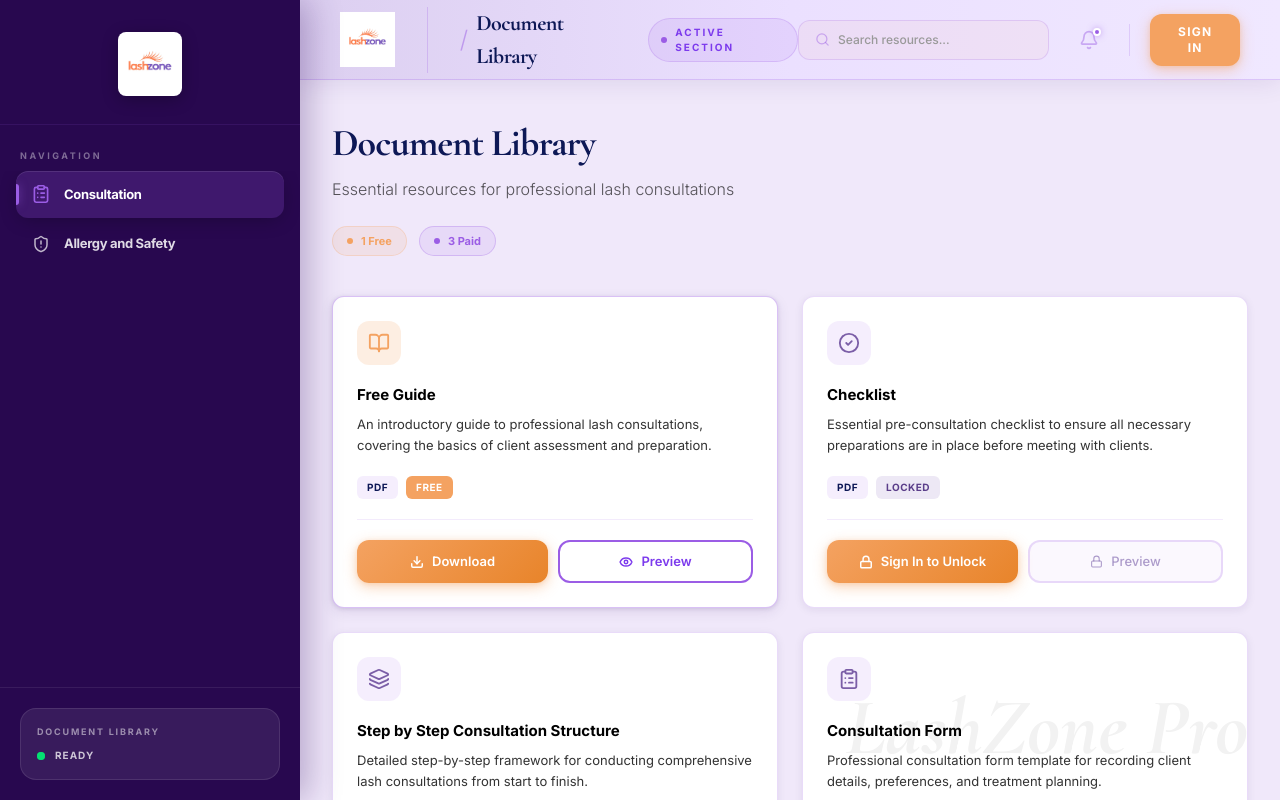
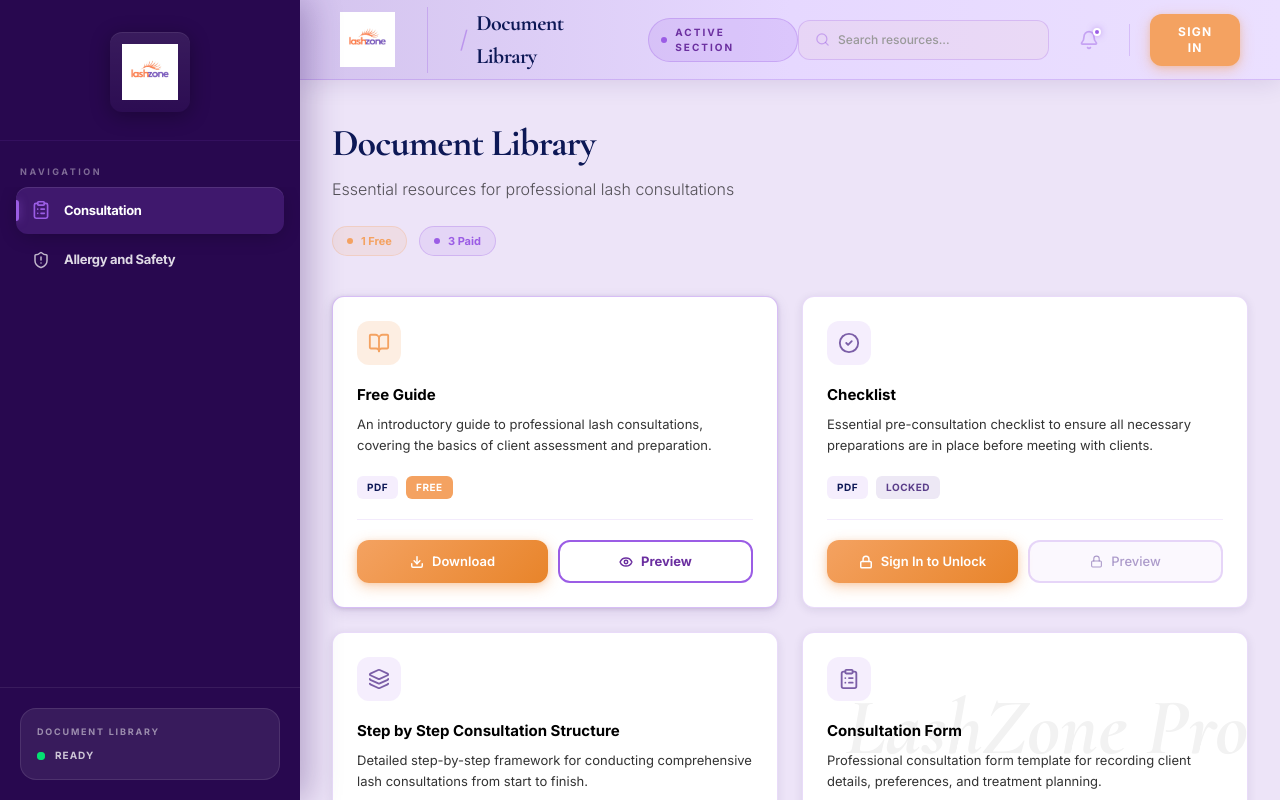
Before and after one commit to karolinavilmane-droid/-lashzone-pro-hub, a React (Vite) app: page / in a window 1280 px wide. Built offline with nearby package versions, Linux system fonts and the light colour scheme; no server answers.

Commit message:
Improve UI contrast, branding consistency, and mobile layout

```diff
--- a/src/components/AllergySafetyView.tsx
+++ b/src/components/AllergySafetyView.tsx
@@ -11,7 +11,7 @@ export default function AllergySafetyView() {
   const paidCount = ALLERGY_SAFETY_RESOURCES.filter(r => !r.isFree).length;
 
   return (
-    <div className="min-h-screen bg-[#F0E8FA]">
+    <div className="min-h-screen bg-[#EDE4F8]">
       <div className="px-4 md:px-8 py-6 md:py-10 max-w-6xl mx-auto">
 
         {/* Heading */}
--- a/src/components/ConsultationView.tsx
+++ b/src/components/ConsultationView.tsx
@@ -11,7 +11,7 @@ export default function ConsultationView() {
   const paidCount = RESOURCES.filter(r => !r.isFree).length;
 
   return (
-    <div className="min-h-screen bg-[#F0E8FA]">
+    <div className="min-h-screen bg-[#EDE4F8]">
       <div className="px-4 md:px-8 py-6 md:py-10 max-w-6xl mx-auto">
 
         {/* Heading */}
--- a/src/components/Header.tsx
+++ b/src/components/Header.tsx
@@ -43,8 +43,8 @@ export default function Header({ selectedId, onHome }: HeaderProps) {
 
   return (
     <header
-      className="flex items-center justify-between px-4 md:px-10 h-16 md:h-20 bg-gradient-to-r from-[#DCCFF0] via-[#EBE0FF] to-[#F0E8FF] sticky top-0 z-[40]"
-      style={{ borderBottom: '1px solid rgba(155, 93, 229, 0.25)', boxShadow: '0 2px 24px rgba(45,10,94,0.10)' }}
+      className="flex items-center justify-between px-4 md:px-10 h-16 md:h-20 bg-gradient-to-r from-[#D4C4EE] via-[#E6D8FF] to-[#EBE0FF] sticky top-0 z-[40]"
+      style={{ borderBottom: '1px solid rgba(155, 93, 229, 0.28)', boxShadow: '0 2px 24px rgba(45,10,94,0.12)' }}
     >
       {/* ── Left: logo + section title ── */}
       <div className="flex items-center gap-3 md:gap-8">
@@ -62,7 +62,7 @@ export default function Header({ selectedId, onHome }: HeaderProps) {
 
         <div
           className="flex items-center gap-2 md:gap-6 pl-3 md:pl-8"
-          style={{ borderLeft: '1px solid rgba(155, 93, 229, 0.25)' }}
+          style={{ borderLeft: '1px solid rgba(155, 93, 229, 0.30)' }}
         >
           <div className="flex items-center gap-1.5 md:gap-2">
             <span className="text-[#9B5DE5]/50 text-lg md:text-2xl font-light leading-none">/</span>
@@ -74,10 +74,10 @@ export default function Header({ selectedId, onHome }: HeaderProps) {
           {selectedId && (
             <div
               className="hidden lg:flex items-center gap-2 px-3 py-1.5 rounded-full"
-              style={{ background: 'rgba(155,93,229,0.10)', border: '1px solid rgba(155,93,229,0.22)' }}
+              style={{ background: 'rgba(155,93,229,0.14)', border: '1px solid rgba(155,93,229,0.30)' }}
             >
               <div className="w-1.5 h-1.5 rounded-full bg-[#9B5DE5]" />
-              <span className="text-[10px] font-black text-[#7C3AED] uppercase tracking-[0.2em]">
+              <span className="text-[10px] font-black text-[#6B2FA0] uppercase tracking-[0.2em]">
                 Active Section
               </span>
             </div>
@@ -90,7 +90,7 @@ export default function Header({ selectedId, onHome }: HeaderProps) {
         {/* Search */}
         <div
           className="hidden lg:flex items-center rounded-xl px-4 py-2.5 group transition-all w-64 focus-within:border-brand-accent/50"
-          style={{ background: 'rgba(244,162,97,0.06)', border: '1px solid rgba(155,93,229,0.20)' }}
+          style={{ background: 'rgba(244,162,97,0.06)', border: '1px solid rgba(155,93,229,0.25)' }}
           onFocusCapture={e => (e.currentTarget.style.boxShadow = 'var(--shadow-brand-md)')}
           onBlurCapture={e  => (e.currentTarget.style.boxShadow = 'var(--shadow-brand-sm)')}
         >
@@ -105,13 +105,13 @@ export default function Header({ selectedId, onHome }: HeaderProps) {
         <div className="flex items-center gap-2 md:gap-4">
           {/* Bell */}
           <button
-            className="p-1.5 md:p-2.5 text-[#9B5DE5]/45 hover:text-[#9B5DE5] hover:bg-[#F4EDFF] rounded-lg md:rounded-xl transition-all relative"
+            className="p-1.5 md:p-2.5 text-[#9B5DE5]/45 hover:text-[#9B5DE5] hover:bg-[#EBE0FF] rounded-lg md:rounded-xl transition-all relative"
           >
             <Bell size={16} className="md:w-[20px] md:h-[20px]" />
             <span className="absolute top-1.5 md:top-2 right-1.5 md:right-2 w-1.5 md:w-2 h-1.5 md:h-2 bg-brand-accent rounded-full border-2 border-white" style={{ boxShadow: '0 0 6px rgba(155,93,229,0.5)' }} />
           </button>
 
-          <div className="h-6 md:h-8 w-px mx-0.5 md:mx-1" style={{ background: 'rgba(155,93,229,0.20)' }} />
+          <div className="h-6 md:h-8 w-px mx-0.5 md:mx-1" style={{ background: 'rgba(155,93,229,0.25)' }} />
 
           {user ? (
             /* ── Logged-in user block ── */
--- a/src/components/Layout.tsx
+++ b/src/components/Layout.tsx
@@ -19,7 +19,7 @@ interface LayoutProps {
 
 export default function Layout({ children, selectedId, onSelect, onHome }: LayoutProps) {
   return (
-    <div className="flex min-h-screen bg-[#F0E8FA] text-brand-ink selection:bg-brand-primary/20 selection:text-brand-primary overflow-hidden">
+    <div className="flex min-h-screen bg-[#EDE4F8] text-brand-ink selection:bg-brand-primary/20 selection:text-brand-primary overflow-hidden">
       {/* Sidebar - Fixed Rail */}
       <Sidebar selectedId={selectedId || null} onSelect={onSelect || (() => {})} onHome={onHome || (() => {})} />
 
--- a/src/components/ResourceCard.tsx
+++ b/src/components/ResourceCard.tsx
@@ -58,16 +58,16 @@ export default function ResourceCard({ resource }: { resource: Resource }) {
     ? [
         'bg-white',
         'border border-[rgba(155,93,229,0.22)]',
-        'shadow-[0_2px_8px_rgba(42,27,74,0.08)]',
-        'hover:shadow-[0_6px_24px_rgba(42,27,74,0.14)]',
+        'shadow-[0_2px_10px_rgba(42,27,74,0.10)]',
+        'hover:shadow-[0_8px_28px_rgba(42,27,74,0.16)]',
         'hover:border-[rgba(155,93,229,0.40)]',
       ].join(' ')
     : [
         'bg-white',
-        'border border-[rgba(155,93,229,0.38)]',
+        'border border-[rgba(155,93,229,0.40)]',
         'shadow-brand-sm',
-        'hover:shadow-[0_6px_24px_rgba(42,27,74,0.14)]',
-        'hover:border-[rgba(155,93,229,0.60)]',
+        'hover:shadow-[0_8px_28px_rgba(42,27,74,0.16)]',
+        'hover:border-[rgba(155,93,229,0.65)]',
         'hover:-translate-y-0.5',
       ].join(' ');
 
@@ -157,7 +157,7 @@ export default function ResourceCard({ resource }: { resource: Resource }) {
                 <div
                   className={`${btnBase} cursor-not-allowed`}
                   style={{
-                    border: '2px solid rgba(155,93,229,0.20)',
+                    border: '2px solid rgba(155,93,229,0.22)',
                     color: 'rgba(107,79,160,0.55)',
                     background: 'rgba(155,93,229,0.04)',
                   }}
@@ -170,17 +170,17 @@ export default function ResourceCard({ resource }: { resource: Resource }) {
                   onClick={handlePreview}
                   className={`${btnBase}`}
                   style={{
-                    border: '2px solid #9B5DE5',
-                    color: '#7C3AED',
-                    fontWeight: 600,
+                    border: '2.5px solid #9B5DE5',
+                    color: '#6B2FA0',
+                    fontWeight: 700,
                     background: '#fff',
                     transition: 'transform 160ms ease, box-shadow 160ms ease, background 160ms ease, border-color 160ms ease',
                   }}
                   onMouseEnter={e => {
-                    e.currentTarget.style.background = '#EDE0FF';
+                    e.currentTarget.style.background = '#E8D8FF';
                     e.currentTarget.style.borderColor = '#7C3AED';
                     e.currentTarget.style.transform = 'translateY(-1px)';
-                    e.currentTarget.style.boxShadow = '0 4px 14px rgba(155,93,229,0.25)';
+                    e.currentTarget.style.boxShadow = '0 4px 16px rgba(155,93,229,0.28)';
                   }}
                   onMouseLeave={e => {
                     e.currentTarget.style.background = '#fff';
@@ -237,17 +237,17 @@ export default function ResourceCard({ resource }: { resource: Resource }) {
                 onClick={handlePreview}
                 className={`${btnBase}`}
                 style={{
-                  border: '2px solid #9B5DE5',
-                  color: '#7C3AED',
-                  fontWeight: 600,
+                  border: '2.5px solid #9B5DE5',
+                  color: '#6B2FA0',
+                  fontWeight: 700,
                   background: '#fff',
                   transition: 'transform 160ms ease, box-shadow 160ms ease, background 160ms ease, border-color 160ms ease',
                 }}
                 onMouseEnter={e => {
-                  e.currentTarget.style.background = '#EDE0FF';
+                  e.currentTarget.style.background = '#E8D8FF';
                   e.currentTarget.style.borderColor = '#7C3AED';
                   e.currentTarget.style.transform = 'translateY(-1px)';
-                  e.currentTarget.style.boxShadow = '0 4px 14px rgba(155,93,229,0.25)';
+                  e.currentTarget.style.boxShadow = '0 4px 16px rgba(155,93,229,0.28)';
                 }}
                 onMouseLeave={e => {
                   e.currentTarget.style.background = '#fff';
--- a/src/components/Sidebar.tsx
+++ b/src/components/Sidebar.tsx
@@ -80,17 +80,17 @@ export default function Sidebar({ selectedId, onSelect, onHome }: SidebarProps)
   const SidebarContent = ({ isMobile = false }: { isMobile?: boolean }) => (
     <div className="flex flex-col h-full bg-brand-primary-deep text-white">
       {/* Branding */}
-      <div className="px-8 pt-8 pb-7" style={{ borderBottom: '1px solid rgba(155,93,229,0.12)' }}>
+      <div className="px-8 pt-8 pb-7" style={{ borderBottom: '1px solid rgba(155,93,229,0.10)' }}>
         <div
           className="flex items-center justify-center cursor-pointer group"
           onClick={() => { onHome(); if (isMobile) setIsOpen(false); }}
         >
           {BRANDING.logoUrl ? (
-            <div className="group-hover:scale-105 transition-transform duration-500 ease-[cubic-bezier(0.34,1.56,0.64,1)]">
+            <div className="relative rounded-xl bg-gradient-to-b from-[rgba(255,255,255,0.08)] to-[rgba(255,255,255,0.02)] p-3 shadow-[inset_0_1px_0_rgba(255,255,255,0.08),0_4px_20px_rgba(0,0,0,0.30)] group-hover:scale-105 transition-transform duration-500 ease-[cubic-bezier(0.34,1.56,0.64,1)]">
               <img
                 src="/logo.jpg"
                 alt={BRANDING.businessName}
-                className="h-16 w-auto object-contain rounded-lg shadow-[0_4px_16px_rgba(0,0,0,0.25)]"
+                className="h-14 w-auto object-contain"
                 referrerPolicy="no-referrer"
               />
             </div>
--- a/src/components/WelcomeView.tsx
+++ b/src/components/WelcomeView.tsx
@@ -102,7 +102,7 @@ export default function WelcomeView({ onSelectAction }: { onSelectAction: (id: s
           <motion.div
             key={i}
             variants={itemVariants}
-            className="p-5 md:p-8 bg-white border border-[rgba(155,93,229,0.25)] rounded-2xl md:rounded-3xl shadow-brand-sm hover:shadow-brand-md transition-all group cursor-default"
+            className="p-5 md:p-8 bg-white border border-[rgba(155,93,229,0.28)] rounded-2xl md:rounded-3xl shadow-brand-sm hover:shadow-brand-md transition-all group cursor-default"
           >
             <div className="flex items-center justify-between mb-6">
               <div className={`p-4 rounded-2xl ${stat.bg} transition-transform group-hover:scale-110 duration-300`}>
@@ -137,7 +137,7 @@ export default function WelcomeView({ onSelectAction }: { onSelectAction: (id: s
                 key={product.id}
                 variants={itemVariants}
                 onClick={() => onSelectAction(product.id)}
-                className="group p-5 md:p-8 bg-white border border-[rgba(155,93,229,0.25)] rounded-2xl md:rounded-3xl hover:border-[#9B5DE5] shadow-brand-sm hover:shadow-brand-lg transition-all cursor-pointer relative overflow-hidden"
+                className="group p-5 md:p-8 bg-white border border-[rgba(155,93,229,0.28)] rounded-2xl md:rounded-3xl hover:border-[#9B5DE5] shadow-brand-sm hover:shadow-brand-lg transition-all cursor-pointer relative overflow-hidden"
               >
                 <div className="flex items-start justify-between mb-8">
                   <div className="p-4 bg-brand-primary-light group-hover:bg-brand-primary group-hover:text-white rounded-2xl transition-all duration-300 border border-brand-primary/10">
--- a/src/index.css
+++ b/src/index.css
@@ -21,21 +21,21 @@
 
   --color-brand-ink-deep: #000000;
   /* Soft purple-tinted background for brand cohesion across the entire UI */
-  --color-brand-bg-soft: #F0E8FA;
+  --color-brand-bg-soft: #EDE4F8;
 
   --color-brand-border: #F4A261;
   --color-brand-border-light: rgba(244, 162, 97, 0.20);
 
   /* ── Elevation — stronger so cards visibly lift off the surface ──────── */
   --shadow-brand-sm:
-    0 1px 4px rgba(45, 10, 94, 0.12),
-    0 4px 14px rgba(45, 10, 94, 0.09);
+    0 1px 4px rgba(45, 10, 94, 0.14),
+    0 4px 14px rgba(45, 10, 94, 0.10);
   --shadow-brand-md:
-    0 4px 20px rgba(45, 10, 94, 0.16),
-    0 2px 6px rgba(45, 10, 94, 0.10);
+    0 4px 22px rgba(45, 10, 94, 0.18),
+    0 2px 8px rgba(45, 10, 94, 0.12);
   --shadow-brand-lg:
-    0 12px 48px rgba(45, 10, 94, 0.20),
-    0 4px 14px rgba(45, 10, 94, 0.12);
+    0 14px 52px rgba(45, 10, 94, 0.22),
+    0 4px 14px rgba(45, 10, 94, 0.14);
 
   /* ── Primary CTA shadow (coloured coral glow) ──────────────────────────── */
   --shadow-brand-primary:
```
